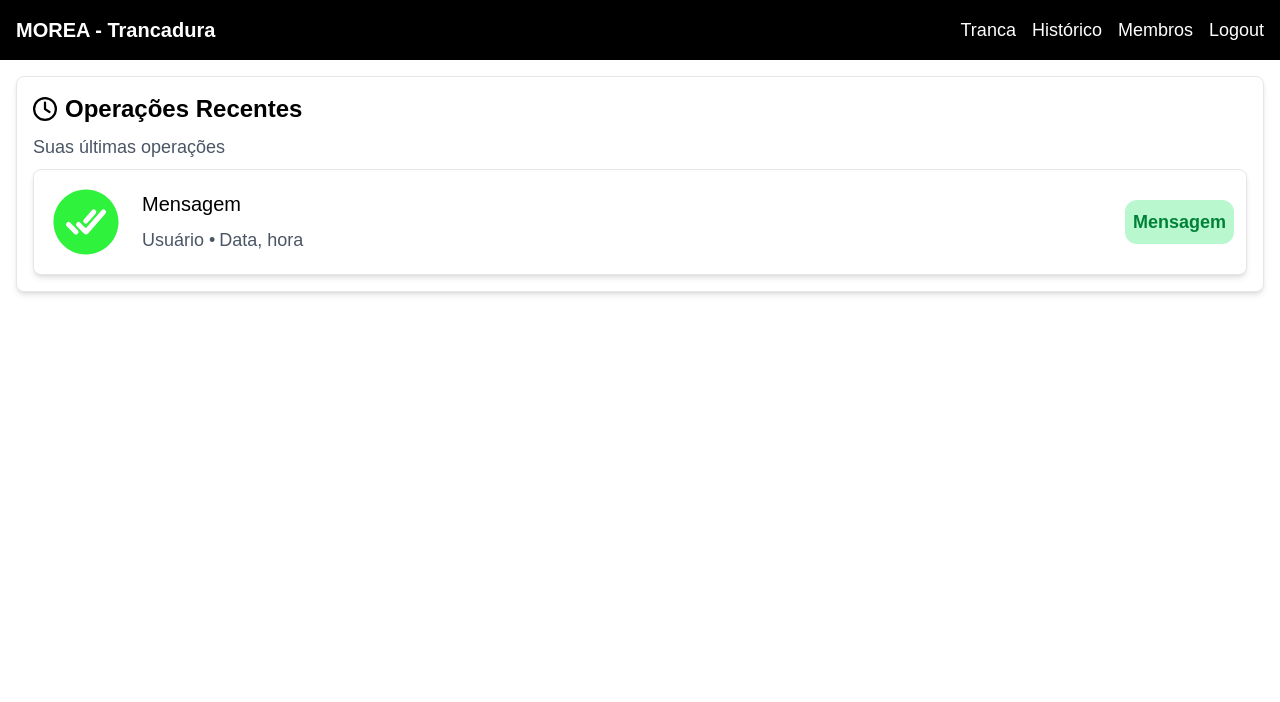
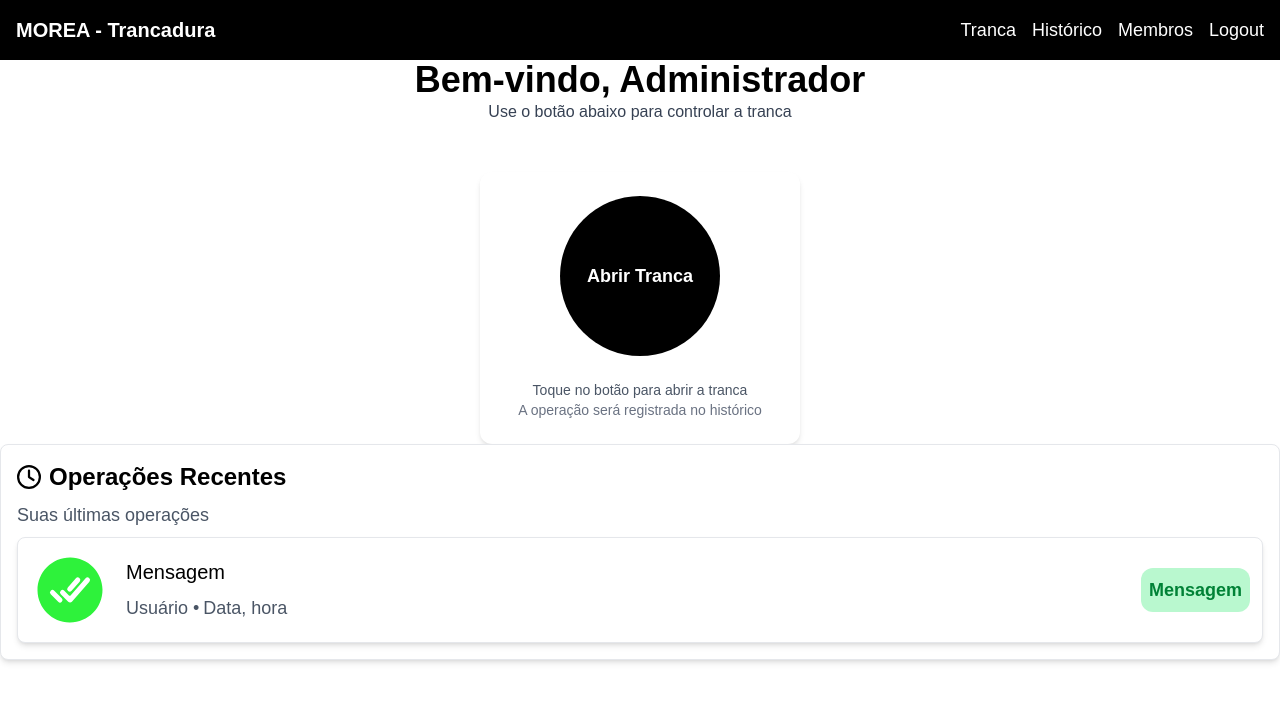
Before and after one commit to Morea-IFS/trancadura-web-react, a Next.js app in the folder trancaduraweb_react/: page / in a window 1280 px wide. Shown: the top 702 px of the page. Built offline with nearby package versions, Linux system fonts and the light colour scheme.

Commit message:
atualizando home

```diff
--- a/trancaduraweb_react/src/app/page.tsx
+++ b/trancaduraweb_react/src/app/page.tsx
@@ -9,8 +9,21 @@ export default function Home() {
       <header>
         <Header />
       </header>
-      <section className="p-4">
+      <section>
         <div>
+          <h1 className="text-4xl flex items-center justify-center font-bold">Bem-vindo, Administrador</h1>
+          <h3 className="text-3x1 text-gray-700 flex items-center justify-center">Use o botão abaixo para controlar a tranca</h3>
+          <div className="w-80 bg-white rounded-xl p-6 shadow-md mx-auto mt-12 text-center">
+            <button className="w-40 h-40 bg-black rounded-full mx-auto flex items-center justify-center text-white text-lg font-semibold">
+              Abrir Tranca
+            </button>
+            <p className="mt-6 text-gray-600 text-sm">
+              Toque no botão para abrir a tranca
+            </p>
+            <p className="text-gray-500 text-sm">
+               A operação será registrada no histórico
+            </p>
+          </div>
           <div className="p-4 w-full flex items-start justify-center flex-col gap-2 bg-white rounded-lg shadow-md border border-gray-200">
             <div className="flex gap-2 items-center">
               <FaRegClock className="w-6 h-6 text-foreground font-bold" />
```
